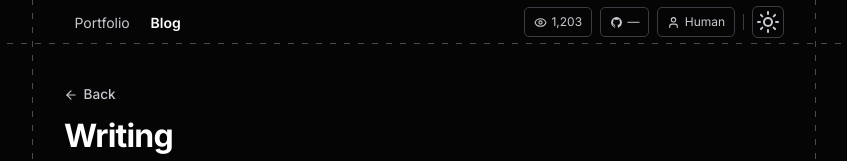
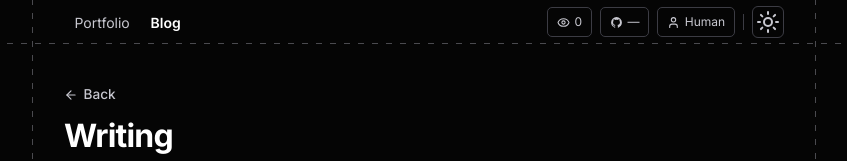
Before and after one commit to Abhijitam01/portfolio-website, a Next.js app: page /blog in a window 1280 px wide. Shown: the top 161 px of the page, without its empty margins (216-1063 px from the left). Built offline with nearby package versions, Linux system fonts and the light colour scheme; no server answers.

Commit message:
fix: reset visitor count offset to 0

```diff
--- a/src/components/site-nav.tsx
+++ b/src/components/site-nav.tsx
@@ -44,7 +44,7 @@ export function SiteNav() {
         <div className="site-nav-right">
           <div className="site-nav-views-btn">
             <Eye size={13} />
-            <span>{views !== null ? (views + 1203).toLocaleString() : "—"}</span>
+            <span>{views !== null ? views.toLocaleString() : "—"}</span>
           </div>
           <a
             href="https://github.com/Abhijitam01"
```
